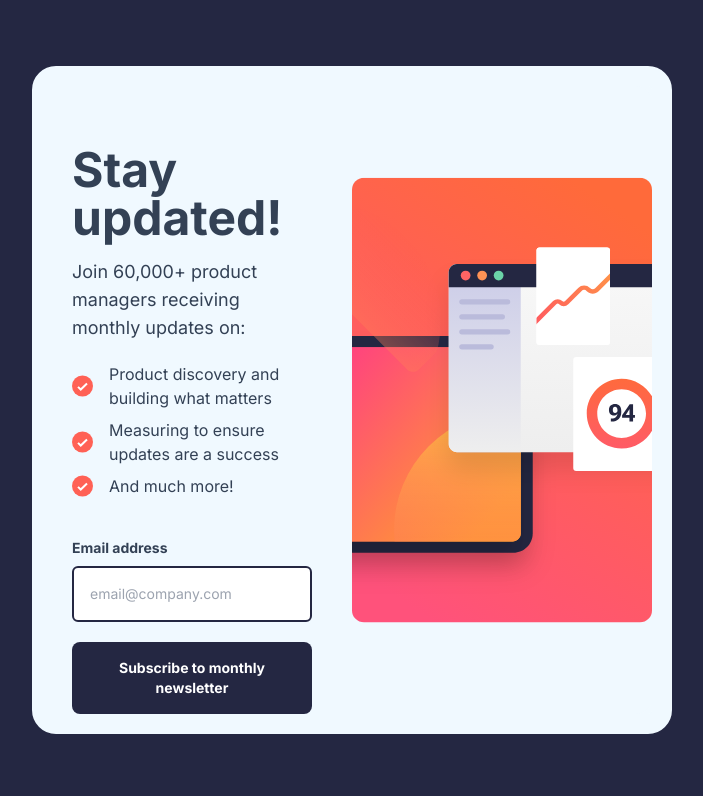
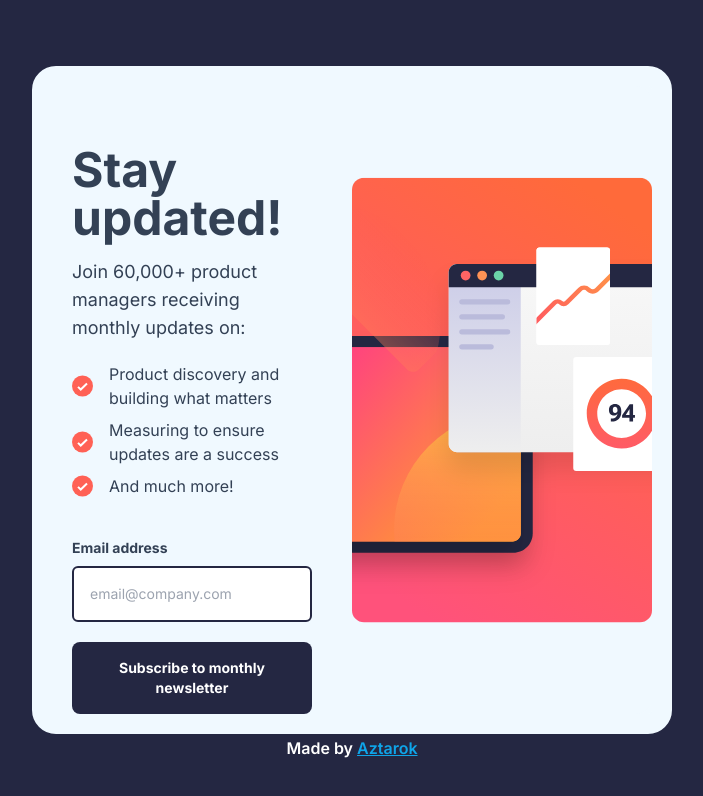
Before and after one commit to Aztarok/newsletternextjs, a Next.js app: page / in a window 1280 px wide. Shown: the top 796 px of the page, without its empty margins (288-991 px from the left). Built offline with nearby package versions, Linux system fonts and the light colour scheme.

Commit message:
Added attribution

```diff
--- a/src/app/page.js
+++ b/src/app/page.js
@@ -1,4 +1,5 @@
 import EmailInput from "@/components/EmailInput";
+import Link from "next/link";
 export default function Home() {
     return (
         <main className="flex justify-center items-center sm:min-h-screen min-h-0 sm:bg-darkSlateGray bg-white">
@@ -57,6 +58,17 @@ export default function Home() {
                     </div>
                 </div>
             </div>
+            <div className="text-whiteBetter font-semibold absolute bottom-10">
+                Made by{" "}
+                <Link
+                    target="_blank"
+                    href="https://github.com/Aztarok"
+                    passHref={true}
+                    className="underline text-sky-500"
+                >
+                    Aztarok
+                </Link>
+            </div>
         </main>
     );
 }
```
